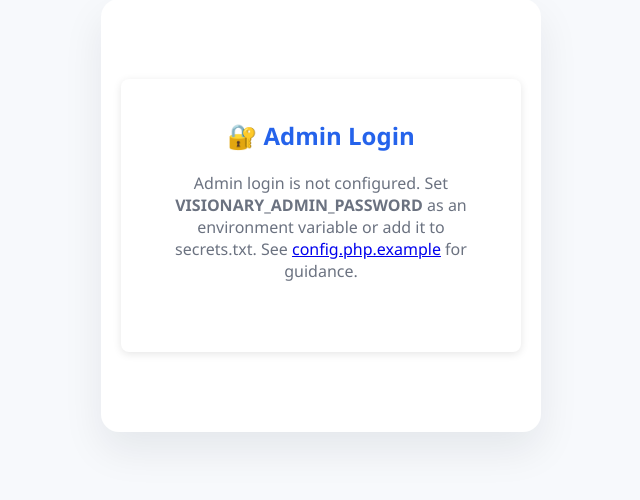
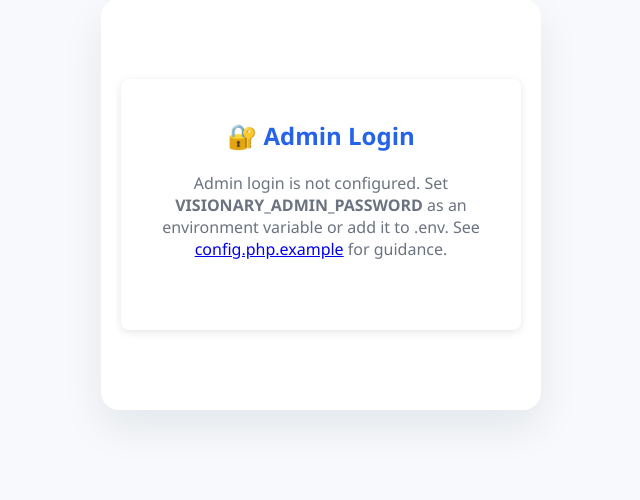
Before and after one commit to shaungallagher/pianoman0, a PHP site: page /visionary/admin.php in a window 1280 px wide. Shown: the part 111-611 px from the top of the page, without its empty margins (319-959 px from the left). Run offline with PHP 8.4, Linux system fonts and the light colour scheme.

Commit message:
Update admin login instructions

```diff
--- a/visionary/admin.php
+++ b/visionary/admin.php
@@ -113,12 +113,12 @@ if ($is_admin_logged_in) {
 // Handle user actions
 $message = '';
 $csrf_token = htmlspecialchars(csrf_token(), ENT_QUOTES, 'UTF-8');
-if ($_SERVER['REQUEST_METHOD'] === 'POST') {
+    if ($_SERVER['REQUEST_METHOD'] === 'POST') {
     if (!verify_csrf()) {
         $message = 'Invalid CSRF token. Please refresh and try again.';
     } elseif (isset($_POST['admin_password'])) {
         if ($ADMIN_PASSWORD === null) {
-            $message = 'Admin login is not configured. Set VISIONARY_ADMIN_PASSWORD env var or add it to secrets.txt.';
+            $message = 'Admin login is not configured. Set VISIONARY_ADMIN_PASSWORD env var or add it to .env.';
         } else {
             $provided = (string)($_POST['admin_password'] ?? '');
             if (function_exists('hash_equals') ? hash_equals($ADMIN_PASSWORD, $provided) : $ADMIN_PASSWORD === $provided) {
@@ -525,7 +525,7 @@ if ($_SERVER['REQUEST_METHOD'] === 'POST') {
                 <div class="login-box">
                     <h2>🔐 Admin Login</h2>
                     <?php if ($ADMIN_PASSWORD === null): ?>
-                        <p style="color: var(--muted); margin-bottom: 30px;">Admin login is not configured. Set <strong>VISIONARY_ADMIN_PASSWORD</strong> as an environment variable or add it to <code>secrets.txt</code>. See <a href="config.php.example">config.php.example</a> for guidance.</p>
+                        <p style="color: var(--muted); margin-bottom: 30px;">Admin login is not configured. Set <strong>VISIONARY_ADMIN_PASSWORD</strong> as an environment variable or add it to <code>.env</code>. See <a href="config.php.example">config.php.example</a> for guidance.</p>
                     <?php else: ?>
                         <p style="color: var(--muted); margin-bottom: 30px;">Enter the admin password to access the dashboard</p>
                         <form method="POST">
```
